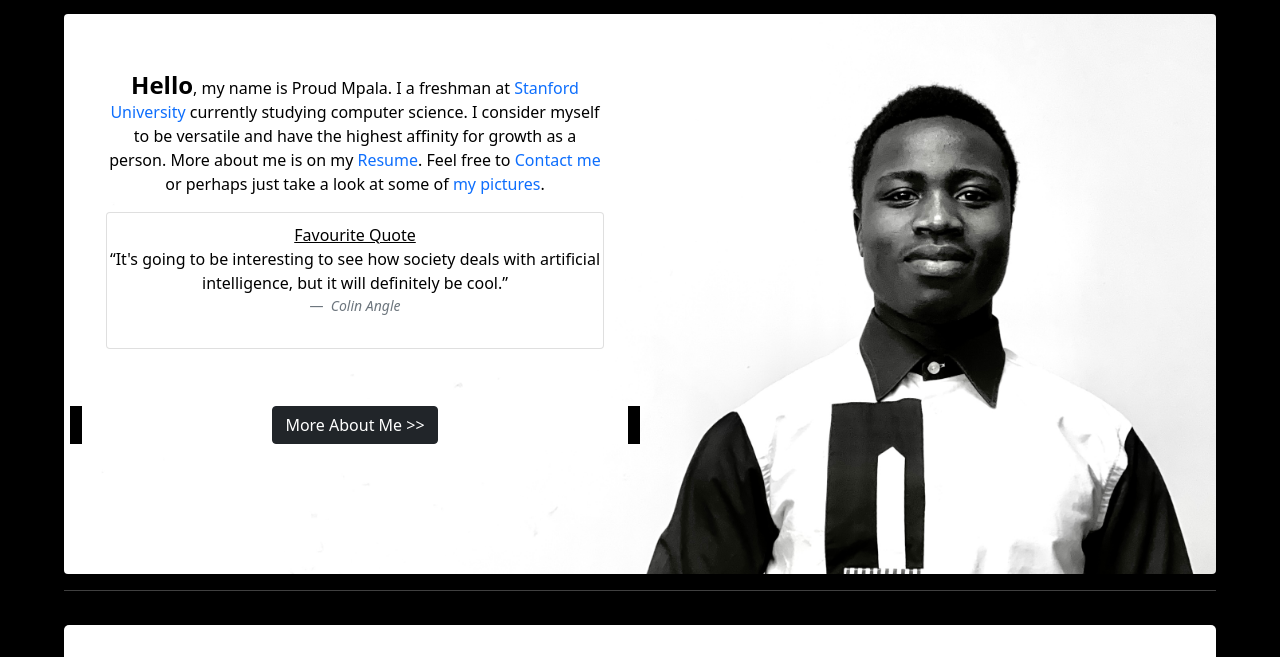
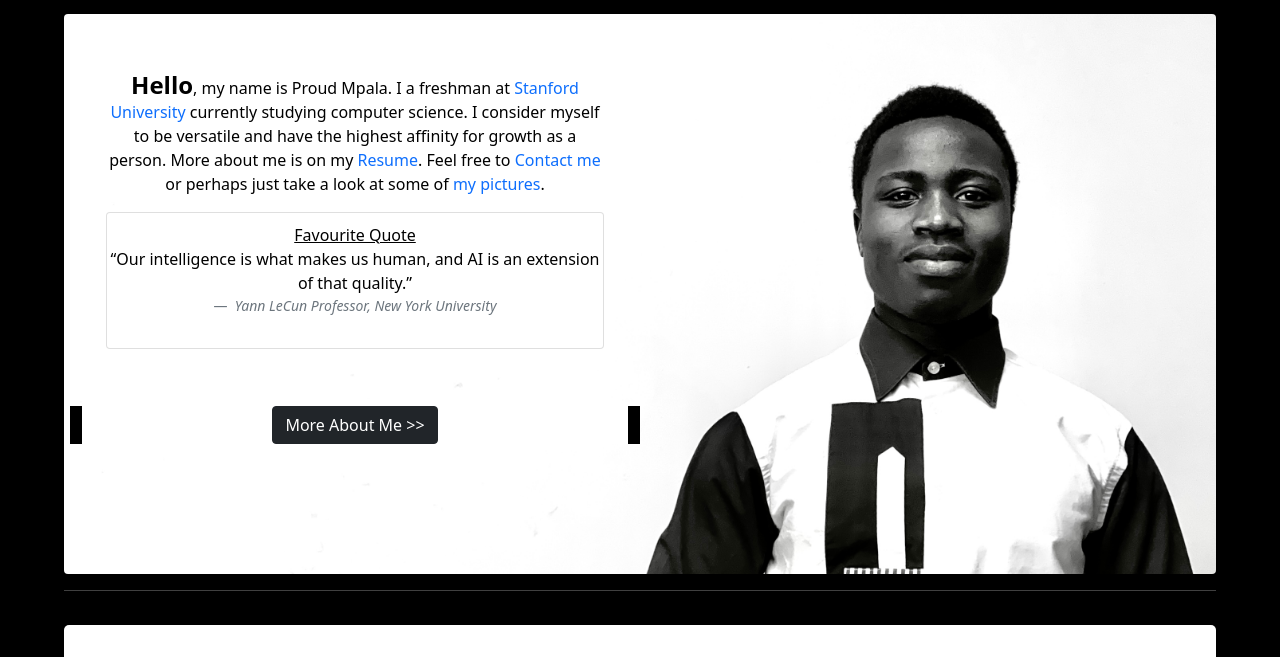
Before and after one commit to Proud19/my_website_2, a plain HTML site: page index.html in a window 1280 px wide. Shown: the part 141-798 px from the top of the page. Drawn offline with nearby package versions, Linux system fonts and the light colour scheme.

Commit message:
Update index.html

```diff
--- a/index.html
+++ b/index.html
@@ -54,11 +54,11 @@
   								<figure class="text-left">
   								  <blockquote class="blockquote">
   								    <p>
-  								      “It's going to be interesting to see how society deals with artificial intelligence, but it will definitely be cool.”
+  								      “Our intelligence is what makes us human, and AI is an extension of that quality.”
   								    </p>
   								  </blockquote>
   								  <figcaption class="blockquote-footer">
-  								    <cite> Colin Angle </cite>
+  								    <cite> Yann LeCun Professor, New York University </cite>
   								  </figcaption>
   								</figure>
   							</div>
```
